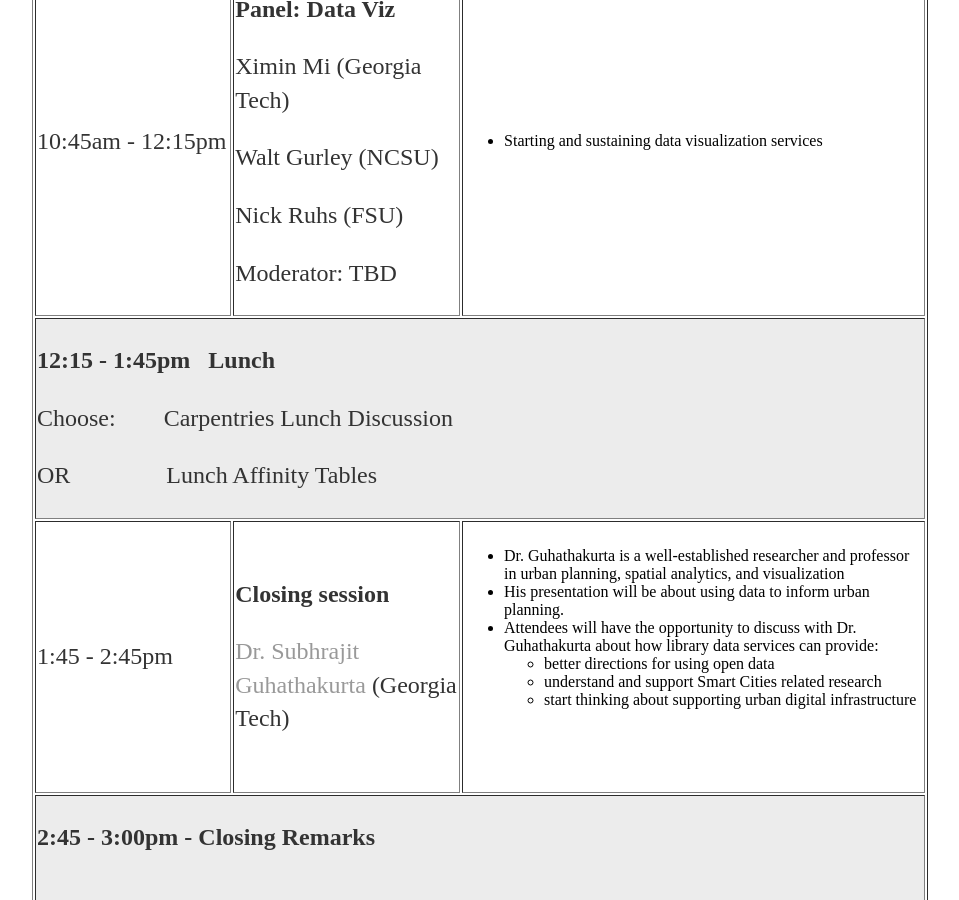
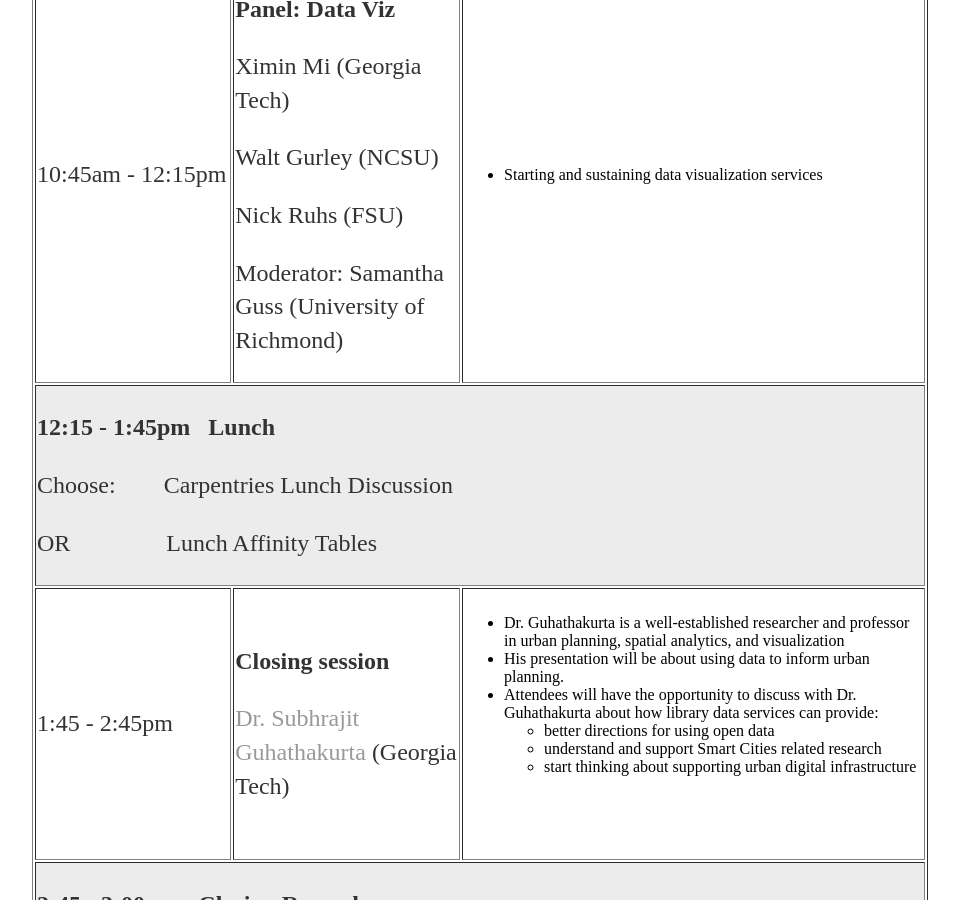
Before and after one commit to se-datalibrarian/test, a Jekyll site: the page built from program/index.html, in a window 1280 px wide and 900 px high, scrolled down 3184 px. Shown: the whole window, without its empty margins (160-1119 px from the left). Built offline with Jekyll 4.4.1, drawn with Linux system fonts in a browser that asks for light colours.

Commit message:
Updated via the Open Science Framework

```diff
--- a/program/index.html
+++ b/program/index.html
@@ -195,7 +195,7 @@ title:  Program for the SE Data Librarian Symposium
 <p>Ximin Mi (Georgia Tech)</p>
 <p>Walt Gurley (NCSU)</p>
 <p>Nick Ruhs (FSU)</p>
-<p>Moderator: TBD</p>
+<p>Moderator: Samantha Guss (University of Richmond)</p>
 </td>
 <td width="279">
 <p><ul><li>Starting and sustaining data visualization services </li></ul></p>
```
